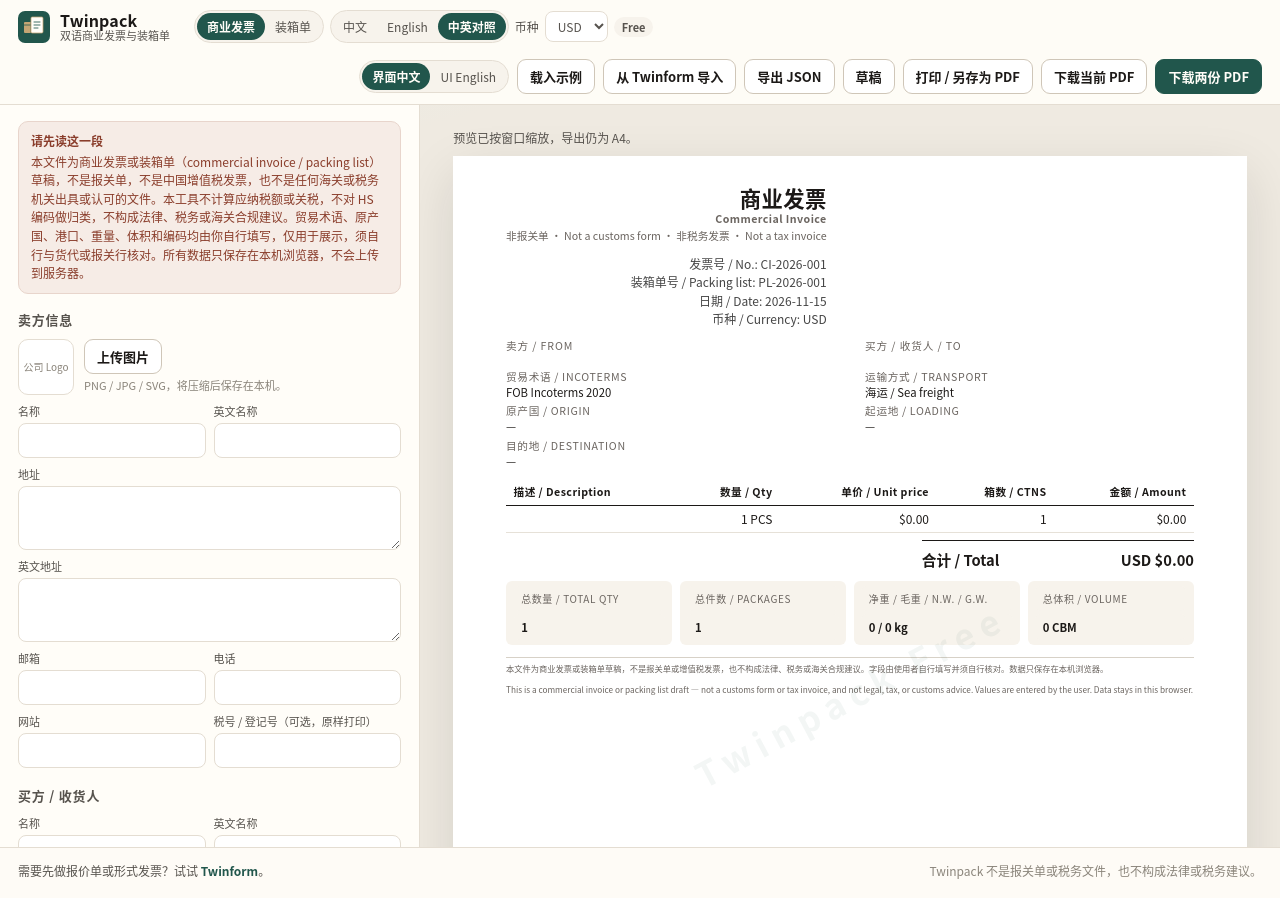
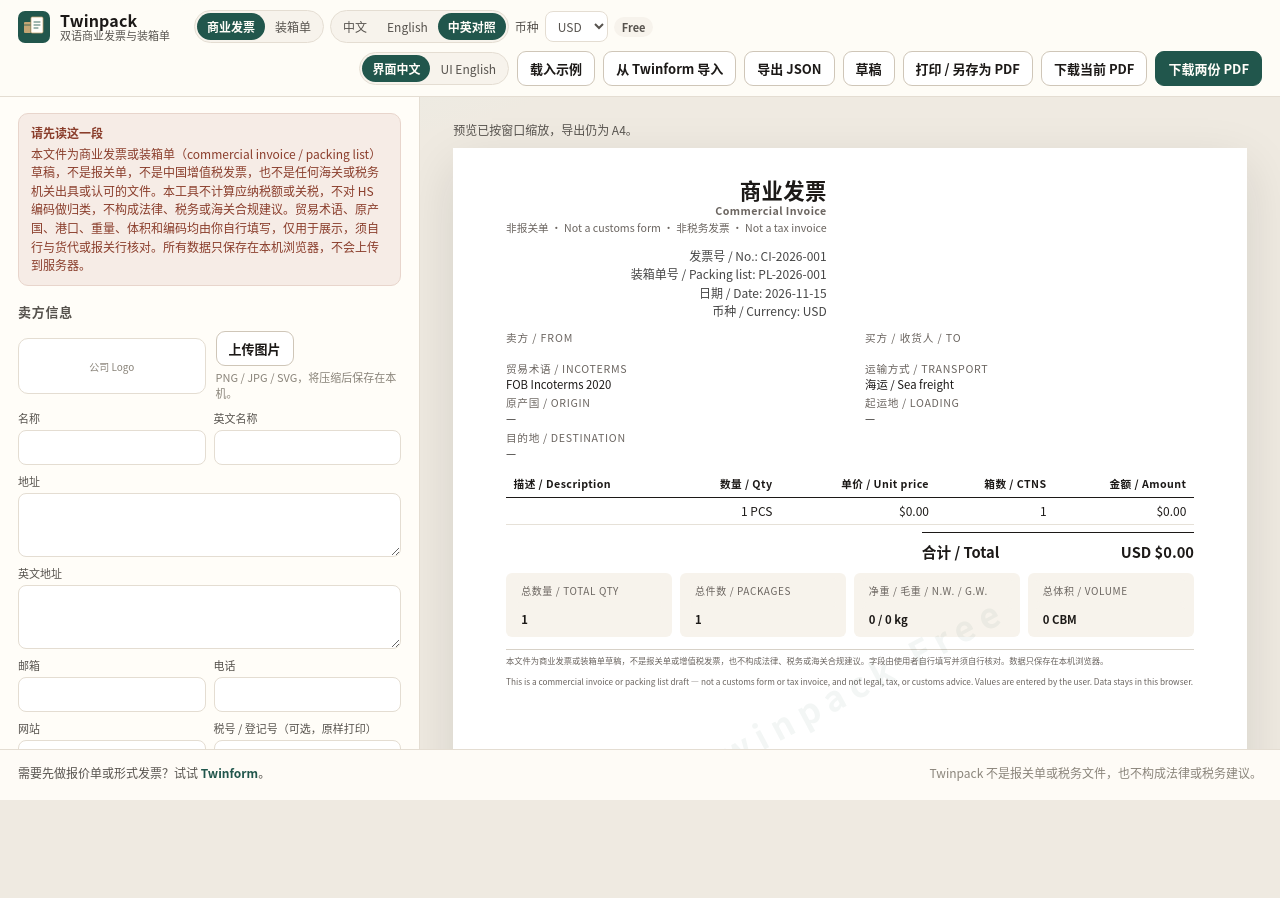
Before and after one commit to xiaoyangge1993/twinpack, a plain HTML site: page index.html in a window 1280 px wide. After the commit the page ends 800 px from the top, so only its background shows below. Drawn offline with Linux system fonts and the light colour scheme; a web font is replaced by a local one.

Commit message:
Stop the editor column from scrolling sideways on mid-size windows.
Let form grids and inputs shrink or wrap inside the 420px sidebar, wrap the header actions on narrow widths, and size the two panes to the remaining viewport under the header.

```diff
--- a/css/styles.css
+++ b/css/styles.css
@@ -37,20 +37,33 @@ button:disabled { cursor: not-allowed; opacity: 0.55; }
 
 .app-header {
   position: sticky; top: 0; z-index: 20;
-  display: flex; align-items: center; gap: 16px; flex-wrap: wrap;
+  display: flex; align-items: center; gap: 8px 16px; flex-wrap: wrap;
   padding: 10px 18px;
   background: rgba(255, 253, 248, 0.92);
   border-bottom: 1px solid var(--line);
   backdrop-filter: blur(10px);
+  max-width: 100%;
+  min-width: 0;
 }
 .brand { display: flex; align-items: center; gap: 10px; margin-right: 8px; text-decoration: none; color: inherit; }
 .brand img { width: 32px; height: 32px; }
 .brand-name { font-weight: 700; letter-spacing: 0.01em; line-height: 1.1; }
 .brand-name small { display: block; font-weight: 400; color: var(--ink-soft); font-size: 11px; letter-spacing: 0; }
 
-.header-group { display: flex; align-items: center; gap: 6px; flex-wrap: wrap; }
+.header-group { display: flex; align-items: center; gap: 6px; flex-wrap: wrap; min-width: 0; max-width: 100%; }
 .header-group + .header-group { margin-left: 4px; }
-.header-actions { margin-left: auto; display: flex; gap: 8px; flex-wrap: wrap; align-items: center; }
+.header-actions {
+  margin-left: auto;
+  display: flex; gap: 8px; flex-wrap: wrap; align-items: center;
+  max-width: 100%;
+  flex: 1 1 auto;
+  justify-content: flex-end;
+  /* If the first row hasn't enough room, wrap to a full-width row and let buttons wrap. */
+  min-width: min(100%, 34rem);
+}
+.seg { flex-wrap: wrap; max-width: 100%; }
+.field-inline { min-width: 0; }
+.field-inline select, .field-inline input[type="text"] { min-width: 0; max-width: 100%; }
 
 .seg { display: inline-flex; background: var(--panel-2); border: 1px solid var(--line); border-radius: 999px; padding: 2px; }
 .seg button {
@@ -85,24 +98,44 @@ button:disabled { cursor: not-allowed; opacity: 0.55; }
 .pill.free { background: var(--panel-2); color: var(--ink-soft); }
 .pill.pro { background: #f3ead8; color: #6b5428; }
 
+html:has(.app-shell),
+html:has(.app-shell) body,
+html:has(.app-shell) #app {
+  height: 100%;
+  overflow: hidden;
+}
+.app-shell {
+  display: flex;
+  flex-direction: column;
+  height: 100%;
+  min-height: 0;
+  min-width: 0;
+}
+.app-shell .app-header,
+.app-shell .site-footer { flex: 0 0 auto; }
 .layout {
   display: grid;
-  grid-template-columns: minmax(320px, 420px) minmax(0, 1fr);
+  grid-template-columns: minmax(0, 420px) minmax(0, 1fr);
   gap: 0;
-  min-height: calc(100vh - 58px);
+  flex: 1 1 auto;
+  min-height: 0;
+  width: 100%;
+  max-width: 100%;
 }
+.layout > * { min-width: 0; min-height: 0; }
 .editor {
   border-right: 1px solid var(--line);
   background: var(--panel);
   padding: 16px 18px 48px;
   overflow: auto;
-  max-height: calc(100vh - 58px);
+  min-width: 0;
+  max-width: 100%;
 }
 .preview-pane {
   padding: 24px 16px 48px;
   overflow: auto;
-  max-height: calc(100vh - 58px);
   display: flex; flex-direction: column; align-items: center;
+  min-width: 0;
 }
 
 .disclaimer-banner {
@@ -122,9 +155,28 @@ button:disabled { cursor: not-allowed; opacity: 0.55; }
   margin: 0 0 10px; font-size: 13px; letter-spacing: 0.06em; text-transform: uppercase;
   color: var(--ink-soft); display: flex; justify-content: space-between; align-items: baseline;
 }
-.grid-2 { display: grid; grid-template-columns: 1fr 1fr; gap: 8px; }
-.grid-3 { display: grid; grid-template-columns: 1fr 1fr 1fr; gap: 8px; }
+.grid-2, .grid-3, .grid-4 { min-width: 0; max-width: 100%; }
+.grid-2 { display: grid; grid-template-columns: repeat(auto-fit, minmax(min(100%, 150px), 1fr)); gap: 8px; }
+.grid-3 { display: grid; grid-template-columns: repeat(auto-fit, minmax(min(100%, 140px), 1fr)); gap: 8px; }
 .full { grid-column: 1 / -1; }
+.editor .section,
+.editor .item-card,
+.editor .logo-row,
+.editor .pro-box,
+.editor .pay-block,
+.editor label.lbl { min-width: 0; max-width: 100%; }
+.editor .logo-row > div { min-width: 0; flex: 1; }
+.editor input,
+.editor select,
+.editor textarea {
+  min-width: 0;
+  width: 100%;
+  max-width: 100%;
+  box-sizing: border-box;
+}
+.editor .items-table { table-layout: fixed; width: 100%; max-width: 100%; }
+.editor .items-table th, .editor .items-table td { min-width: 0; overflow-wrap: anywhere; }
+.section h2 { flex-wrap: wrap; gap: 8px; min-width: 0; }
 
 label.lbl { display: flex; flex-direction: column; gap: 4px; font-size: 11px; color: var(--ink-soft); }
 label.lbl input, label.lbl select, label.lbl textarea {
@@ -285,8 +337,9 @@ label.lbl input:focus, label.lbl select:focus, label.lbl textarea:focus {
 .muted { color: var(--ink-faint); font-size: 12px; }
 
 @media (max-width: 980px) {
-  .layout { grid-template-columns: 1fr; }
-  .editor, .preview-pane { max-height: none; border-right: 0; }
+  .layout { grid-template-columns: 1fr; overflow: auto; }
+  .layout > * { min-height: auto; }
+  .editor, .preview-pane { max-height: none; border-right: 0; overflow: visible; }
   .editor { border-bottom: 1px solid var(--line); }
 }
 
@@ -319,7 +372,7 @@ label.lbl input:focus, label.lbl select:focus, label.lbl textarea:focus {
 .item-card-head .idx { font-size: 11px; font-weight: 700; color: var(--ink-soft); letter-spacing: 0.04em; }
 .item-totals { font-size: 12px; color: var(--ink-soft); margin-top: 8px; line-height: 1.55; }
 .item-totals strong { color: var(--ink); }
-.grid-4 { display: grid; grid-template-columns: 1fr 1fr 1fr 1fr; gap: 8px; }
+.grid-4 { display: grid; grid-template-columns: repeat(auto-fit, minmax(min(100%, 150px), 1fr)); gap: 8px; }
 .btn-soon {
   background: var(--panel-2); border: 1px dashed var(--line-strong); color: var(--ink-faint);
   font-weight: 700; padding: 7px 12px; border-radius: 9px; font-size: 13px;
@@ -345,7 +398,8 @@ label.lbl input:focus, label.lbl select:focus, label.lbl textarea:focus {
 .sheet .sum-bar .v { font-weight: 700; margin-top: 0.6mm; }
 
 @media (max-width: 720px) {
-  .grid-4 { grid-template-columns: 1fr 1fr; }
+  .app-header { padding: 10px 12px; }
+  .btn, .btn-pro, .btn-soon { padding: 7px 10px; }
 }
 
 @media print {
--- a/js/app.js
+++ b/js/app.js
@@ -660,6 +660,7 @@
     const pro = isPro();
     const effectiveTemplate = state.template || "classic";
     app.innerHTML = `
+      <div class="app-shell">
       <header class="app-header">
         <a class="brand" href="./">
           <img src="assets/logo.svg" alt="Twinpack" />
@@ -716,6 +717,7 @@
         </main>
       </div>
       ${siteFooter()}
+      </div>
       ${modalHtml()}
     `;
     bind();
```
